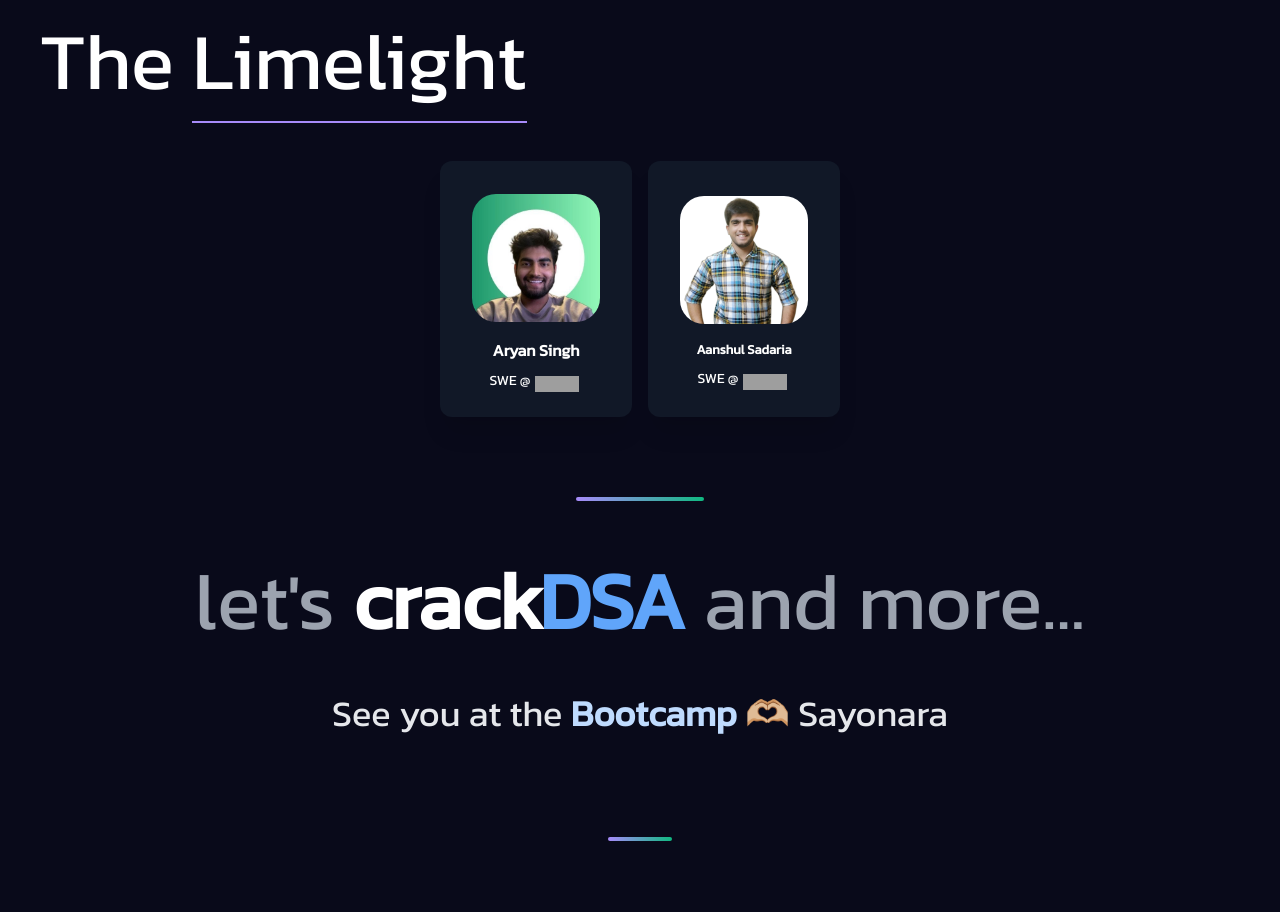
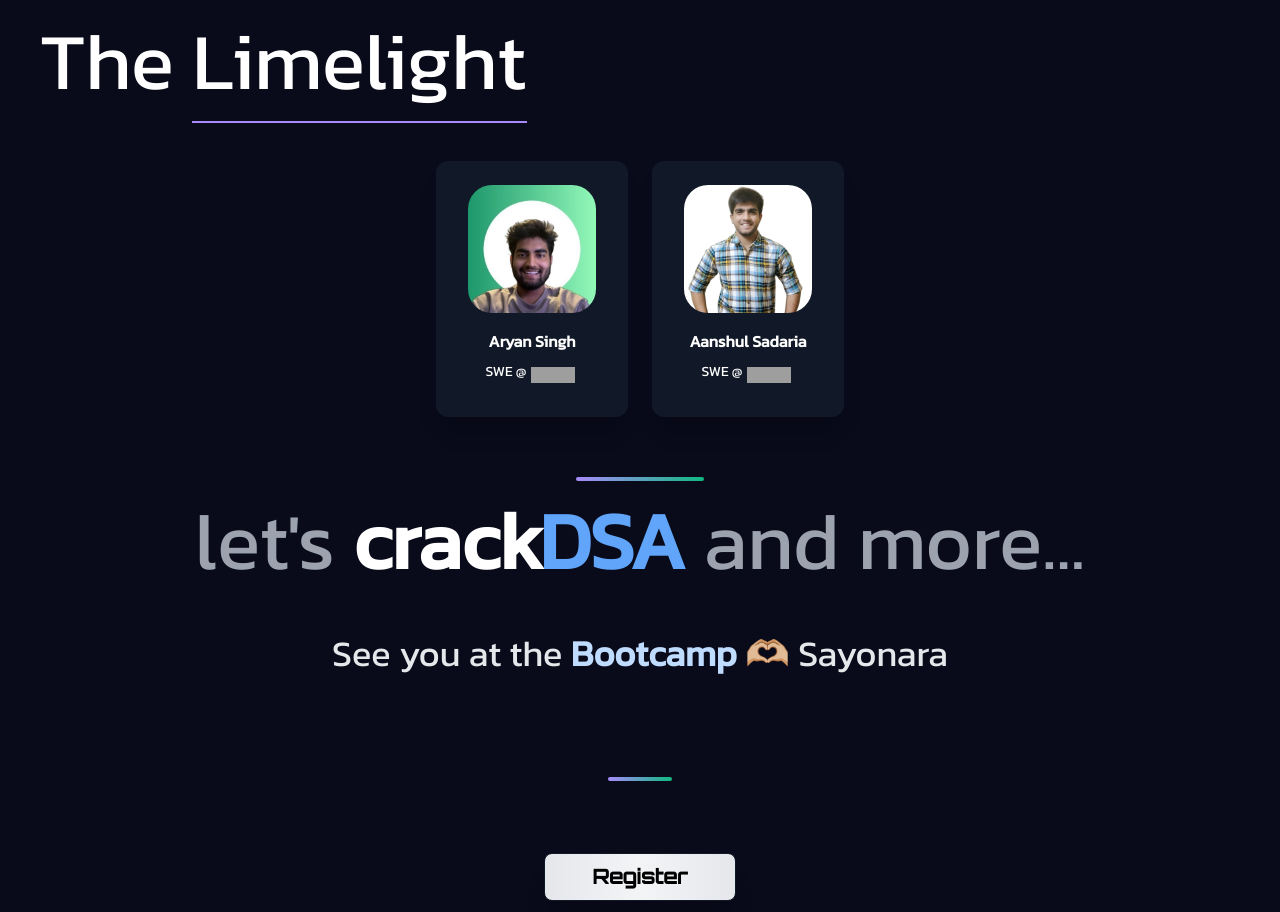
Before and after one commit to suraj-xd/bootcamp-landing-page, a Next.js app: page / in a window 1280 px wide. Shown: the part 4340-5252 px from the top of the page. Built offline with nearby package versions, Linux system fonts and the light colour scheme; grey boxes are pictures that could not be loaded.

Commit message:
new changes

```diff
--- a/components/Bootcamp/Bootcamp.js
+++ b/components/Bootcamp/Bootcamp.js
@@ -337,22 +337,45 @@
 
                 {/* Speakers section */}
 
-                <div className="w-full h-full flex flex-wrap text-white justify-center items-center mx-1">
+                <div
+                    class="flex overflow-x-scroll pb-10 hide-scroll-bar justify-start md:justify-center items-center"
+                >
+                    <div
+                        class="flex flex-nowrap px-5 mt-5 "
+                    >
 
+                        <div class="inline-block px-3 my-5">
                         <a href="https://www.linkedin.com/in/aryaneth/" target={"_blank"}>
-                        <div className="w-[10rem] h-[14rem] md:w-[12rem] md:h-[16rem] mx-2 my-10 ml-auto px-8 py-5 bg-gray-900 flex text-white flex-col justify-center items-center rounded-xl shadow-xl hover:scale-[1.01] hover:border-[1px] border-gray-800 transition-all ease-in-out">
-                            <img className="h-24 w-24 md:h-32 md:w-32 rounded-3xl my-2" src="./AryanSingh.jpg" />
+
+                            <div
+                                class="w-48 h-64 max-w-xs overflow-hidden rounded-lg rounded-xl shadow-xl hover:scale-[1.01] hover:border-[1px] bg-gray-900 transition-all ease-in-out"
+                            >
+                                <div className="flex flex-col text-white justify-center items-center">
+
+                                    <img className="mt-6 h-24 w-24 md:h-32 md:w-32 rounded-3xl my-2" src="./AryanSingh.jpg" />
                                     <h1 className="font-bold my-2">Aryan Singh</h1>
                                     <p className="text-sm flex flex-wrap justify-center items-center">SWE @ <img className="mt-[6px] mx-1 w-11 h-4" src="https://imgs.search.brave.com/eH-X846pxKMECuDs6pcYawc6FRFXSukvhFktAwVzD4w/rs:fit:1200:1200:1/g:ce/aHR0cHM6Ly9wdXJl/cG5nLmNvbS9wdWJs/aWMvdXBsb2Fkcy9s/YXJnZS9wdXJlcG5n/LmNvbS1nb29nbGUt/bG9nby0yMDE1YnJh/bmRsb2dvYnJhbmQt/bG9nb2ljb25zc3lt/Ym9sc2xvZ29zZ29v/Z2xlLTY4MTUyMjkz/NzIzMzNtcXJyLnBu/Zw" /></p>
                                 </div>
+                            </div>
                             </a>
+                        </div>
+                        <div class="inline-block px-3 my-5">
                         <a href="https://www.linkedin.com/in/aanshulsadaria/" target={"_blank"}>
-                        <div className="w-[10rem] h-[14rem] md:w-[12rem] md:h-[16rem] mx-2 my-10 px-8 py-5 bg-gray-900 flex text-white flex-col justify-center items-center rounded-xl shadow-xl hover:scale-[1.01] hover:border-[1px] border-gray-800 transition-all ease-in-out">
-                            <img className="h-24 w-24 md:h-32 md:w-32 rounded-3xl my-2" src="./Aanshul Sadaria.jpg" />
-                            <h1 className="font-bold my-2 text-[13px] ">Aanshul Sadaria</h1>
+
+                            <div
+                                class="w-48 h-64 max-w-xs overflow-hidden rounded-lg rounded-xl shadow-xl hover:scale-[1.01] hover:border-[1px] bg-gray-900 transition-all ease-in-out"
+                            >
+                                <div className="flex flex-col text-white justify-center items-center">
+
+                                    <img className="mt-6 h-24 w-24 md:h-32 md:w-32 rounded-3xl my-2" src="./Aanshul Sadaria.jpg" />
+                                    <h1 className="font-bold my-2">Aanshul Sadaria</h1>
                                     <p className="text-sm flex flex-wrap justify-center items-center">SWE @ <img className="mt-[6px] mx-1 w-11 h-4" src="https://imgs.search.brave.com/eH-X846pxKMECuDs6pcYawc6FRFXSukvhFktAwVzD4w/rs:fit:1200:1200:1/g:ce/aHR0cHM6Ly9wdXJl/cG5nLmNvbS9wdWJs/aWMvdXBsb2Fkcy9s/YXJnZS9wdXJlcG5n/LmNvbS1nb29nbGUt/bG9nby0yMDE1YnJh/bmRsb2dvYnJhbmQt/bG9nb2ljb25zc3lt/Ym9sc2xvZ29zZ29v/Z2xlLTY4MTUyMjkz/NzIzMzNtcXJyLnBu/Zw" /></p>
                                 </div>
+                            </div>
                             </a>
+                        </div>
+
+                    </div>
                 </div>
                 {/* <p className="kanit my-3 italic mx-5 text-gray-200 text-center">stay tuned....</p> */}
                 {/* <div className="flex justify-center  items-center">
@@ -404,7 +427,7 @@
                 </div> */}
 
                 {/* <p className="kanit my-3 italic mx-5 text-gray-200 text-center">stay tuned....</p> */}
-                <div class="mx-auto relative w-32 h-1 my-10 bg-gradient-to-r from-purple-400 to-green-500 rounded-full"></div>
+                <div class="mx-auto relative w-32 h-1  bg-gradient-to-r from-purple-400 to-green-500 rounded-full"></div>
 
 
 
--- a/styles/globals.css
+++ b/styles/globals.css
@@ -1043,3 +1043,12 @@
 }
 
 }
+
+
+.hide-scroll-bar {
+  -ms-overflow-style: none;
+  scrollbar-width: none;
+}
+.hide-scroll-bar::-webkit-scrollbar {
+  display: none;
+}
```
Lines whose indentation alone changed are shown as unchanged.
